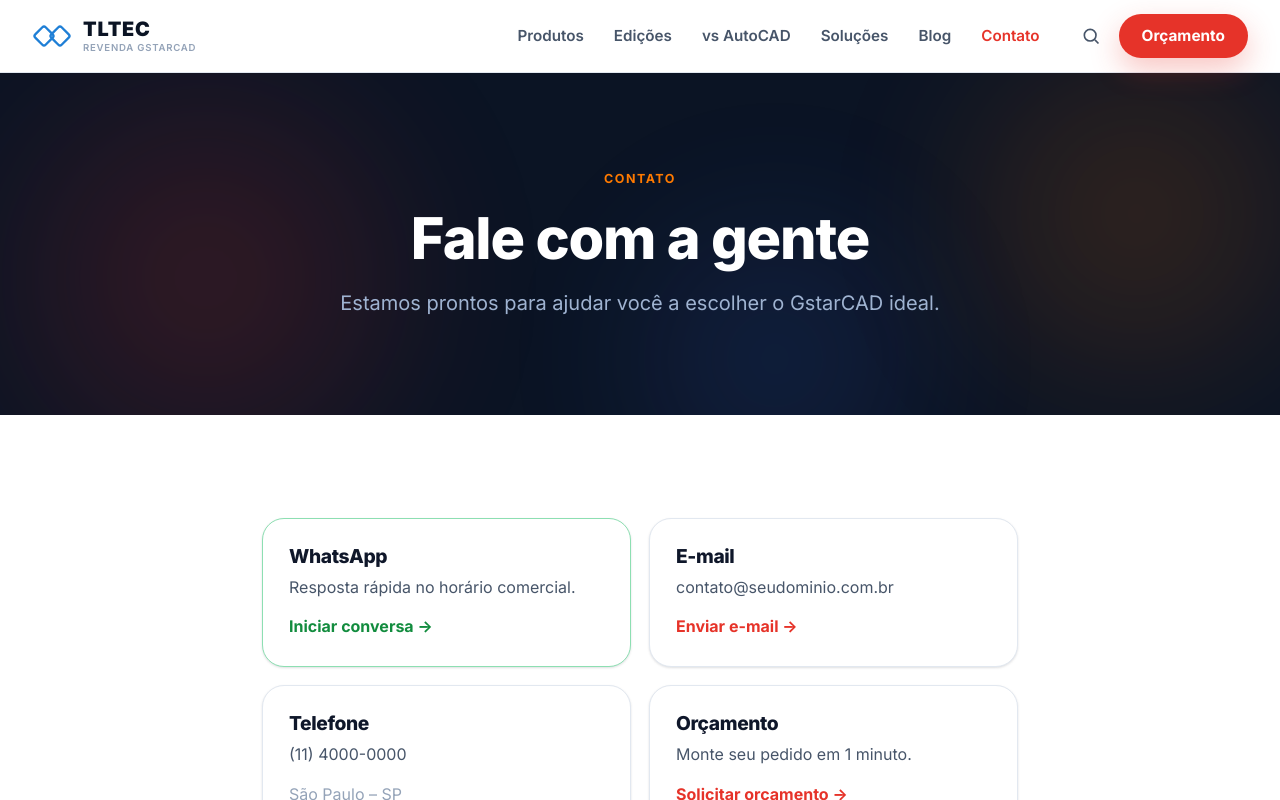
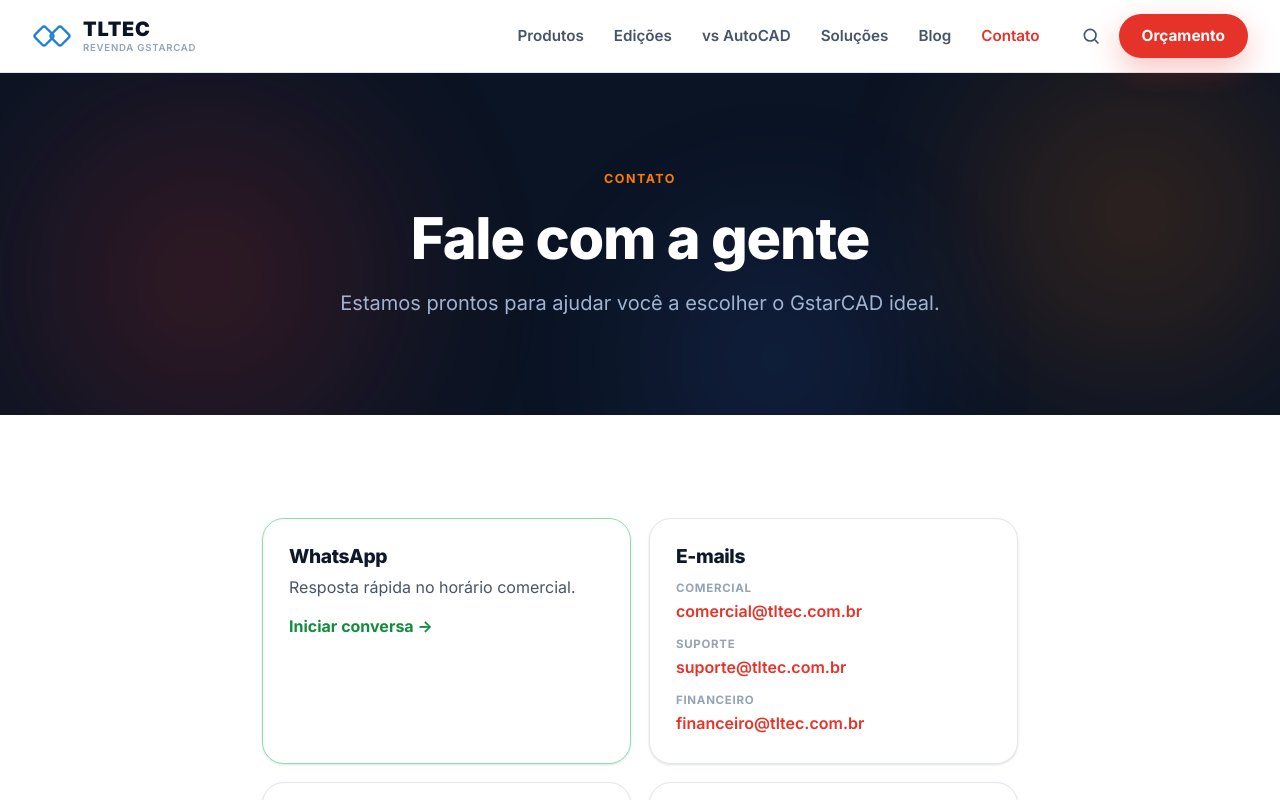
Before and after one commit to leandcar/gstarcad-site, an Angular app: page /contato in a window 1280 px wide. Shown: the top 800 px of the page. Built offline with nearby package versions, Linux system fonts and the light colour scheme.

Commit message:
Adiciona e-mails reais por departamento e dominio tltec.com.br
comercial/suporte/financeiro@tltec.com.br na pagina de contato; email principal=comercial; url e BASE_URL para www.tltec.com.br (sitemap/OG).

```diff
--- a/scripts/generate-seo.mjs
+++ b/scripts/generate-seo.mjs
@@ -9,7 +9,7 @@
 const read = (p) => readFileSync(resolve(root, p), 'utf8');
 
 // ⚠️ Mantenha igual a COMPANY.url em src/content/company.ts
-const BASE_URL = 'https://www.seudominio.com.br';
+const BASE_URL = 'https://www.tltec.com.br';
 
 const extractSlugs = (file) => {
   const txt = read(file);
--- a/src/app/core/models.ts
+++ b/src/app/core/models.ts
@@ -86,7 +86,8 @@
   legalName: string;
   brand: string;
   url: string;
-  email: string;
+  email: string;         // e-mail principal (comercial)
+  emails: { label: string; address: string }[]; // e-mails por departamento
   phoneDisplay: string;
   whatsapp: string;      // E.164 sem '+' p/ wa.me
   city: string;
--- a/src/app/pages/contato/contato.html
+++ b/src/app/pages/contato/contato.html
@@ -15,11 +15,17 @@
         <p>Resposta rápida no horário comercial.</p>
         <span class="contact__action">Iniciar conversa →</span>
       </a>
-      <a class="contact__card" [href]="'mailto:' + company.email">
-        <h2>E-mail</h2>
-        <p>{{ company.email }}</p>
-        <span class="contact__action">Enviar e-mail →</span>
-      </a>
+      <div class="contact__card">
+        <h2>E-mails</h2>
+        <ul class="contact__emails" role="list">
+          @for (e of company.emails; track e.address) {
+            <li>
+              <span class="contact__dept">{{ e.label }}</span>
+              <a [href]="'mailto:' + e.address">{{ e.address }}</a>
+            </li>
+          }
+        </ul>
+      </div>
       <div class="contact__card">
         <h2>Telefone</h2>
         <p>{{ company.phoneDisplay }}</p>
--- a/src/app/pages/contato/contato.scss
+++ b/src/app/pages/contato/contato.scss
@@ -10,4 +10,10 @@
 .contact__action { color: var(--brand); font-weight: 700; }
 .contact__card--wa { border-color: color-mix(in srgb, #25d366 45%, var(--border)); }
 .contact__card--wa .contact__action { color: #128c3e; }
+.contact__card h2 + .contact__emails { margin-top: 12px; }
+.contact__emails { display: grid; gap: 10px; }
+.contact__emails li { display: flex; flex-direction: column; gap: 2px; }
+.contact__dept { font-size: 0.72rem; font-weight: 700; text-transform: uppercase; letter-spacing: 0.06em; color: var(--text-3); }
+.contact__emails a { color: var(--brand); font-weight: 600; }
+.contact__emails a:hover { text-decoration: underline; }
 @media (min-width: 640px) { .contact { grid-template-columns: 1fr 1fr; } }
--- a/src/content/company.ts
+++ b/src/content/company.ts
@@ -5,8 +5,13 @@
   name: 'TLTEC',
   legalName: 'TLTEC Soluções em Software',
   brand: 'GstarCAD',
-  url: 'https://www.seudominio.com.br',
-  email: 'contato@seudominio.com.br',
+  url: 'https://www.tltec.com.br',
+  email: 'comercial@tltec.com.br',
+  emails: [
+    { label: 'Comercial', address: 'comercial@tltec.com.br' },
+    { label: 'Suporte', address: 'suporte@tltec.com.br' },
+    { label: 'Financeiro', address: 'financeiro@tltec.com.br' },
+  ],
   phoneDisplay: '(11) 4000-0000',
   whatsapp: '5511900000000', // <-- coloque seu número (formato 55 + DDD + número)
   city: 'São Paulo',
```
Also changed, not shown: public/llms.txt, 1 other file (tests, documents, lock files or other folders).
